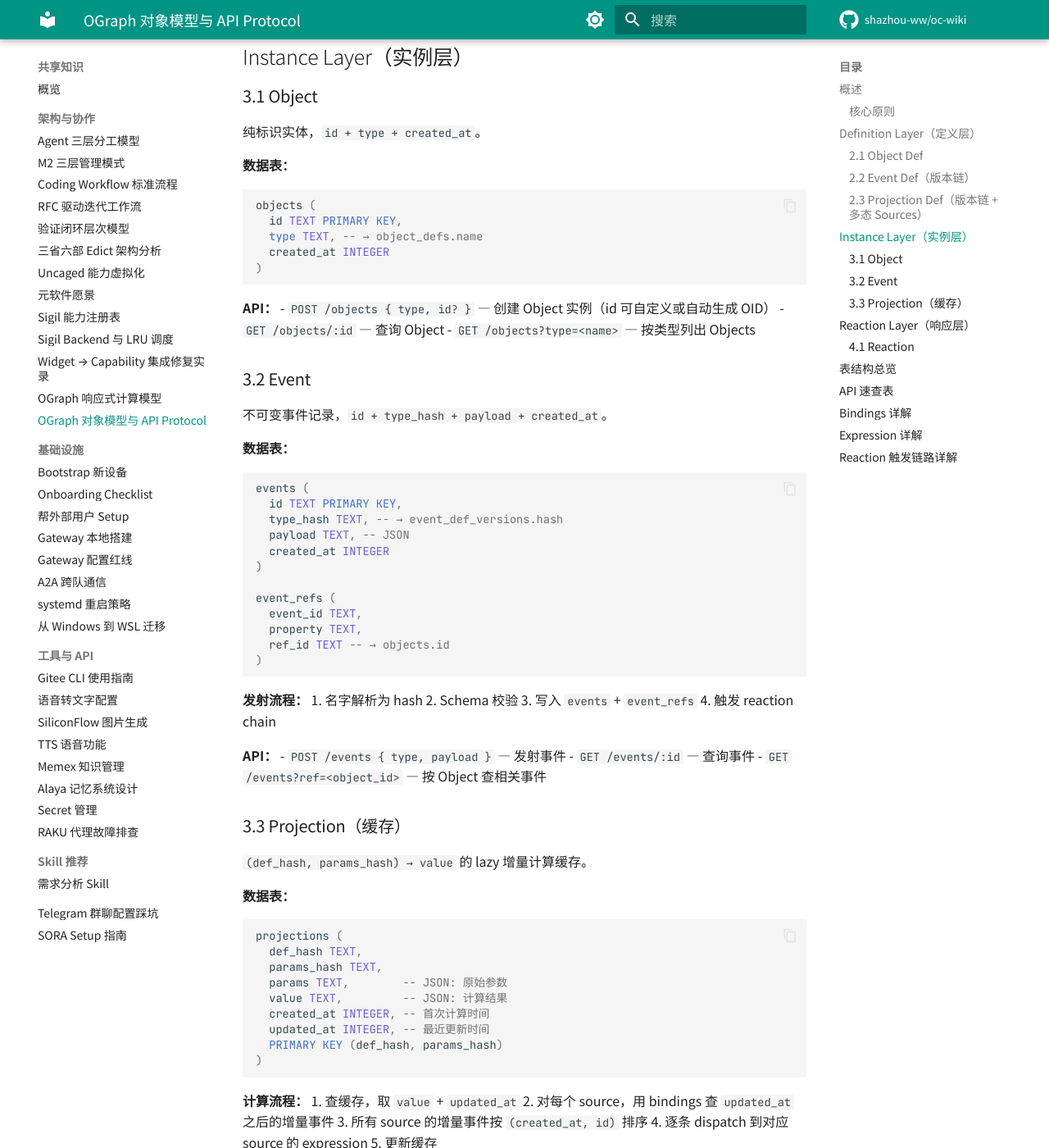
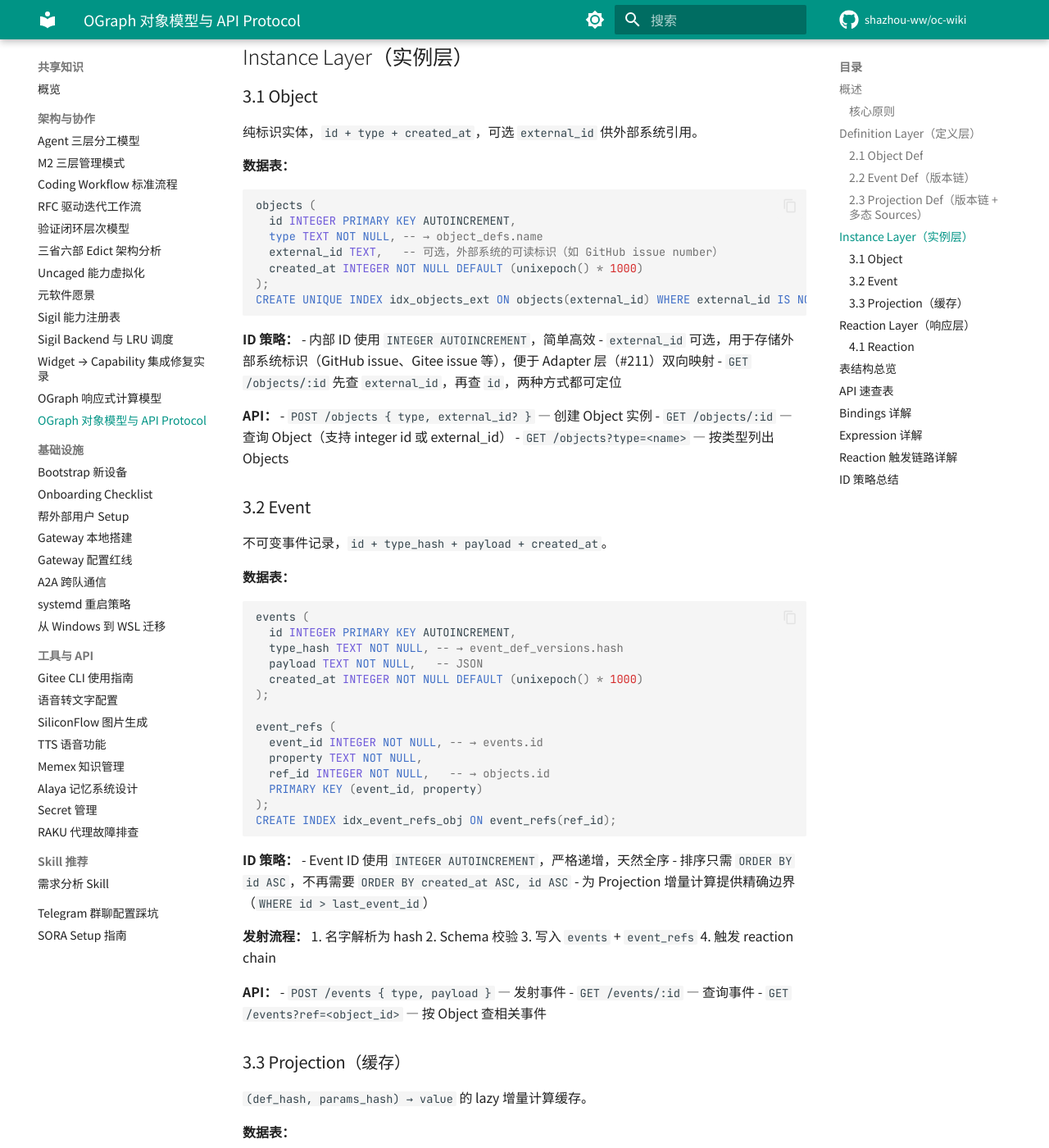
Before and after one commit to shazhou-ww/oc-wiki, an MkDocs documentation site: the page built from docs/shared/ograph-object-model.md, in a window 1280 px wide and 1400 px high, scrolled down 2494 px. Shown: the whole window at 82% size. Built offline with MkDocs 1.6.1 and Material for MkDocs 9.7.7, drawn with Linux system fonts in a browser that asks for light colours; comment, search, counter and statistics services are not loaded; some of the changed text lies outside the part shown.

Commit message:
docs: 更新 OGraph 对象模型 — 统一 INTEGER ID + external_id + last_event_id
- objects/events/event_refs ID 统一为 INTEGER AUTOINCREMENT
- objects 新增可选 external_id 列（Adapter 层外部标识映射）
- projections 缓存边界从 updated_at 改为 last_event_id（精确到条）
- 新增 ID 策略总结章节
- 基于 #214 讨论和小橘 review

提交: 小墨 🖊️（KUMA Team）

````diff
--- a/docs/shared/ograph-object-model.md
+++ b/docs/shared/ograph-object-model.md
@@ -119,20 +119,27 @@ projection_def_names (
 
 ### 3.1 Object
 
-纯标识实体，`id + type + created_at`。
+纯标识实体，`id + type + created_at`，可选 `external_id` 供外部系统引用。
 
 **数据表：**
 ```sql
 objects (
-  id TEXT PRIMARY KEY,
-  type TEXT, -- → object_defs.name
-  created_at INTEGER
-)
+  id INTEGER PRIMARY KEY AUTOINCREMENT,
+  type TEXT NOT NULL, -- → object_defs.name
+  external_id TEXT,   -- 可选，外部系统的可读标识（如 GitHub issue number）
+  created_at INTEGER NOT NULL DEFAULT (unixepoch() * 1000)
+);
+CREATE UNIQUE INDEX idx_objects_ext ON objects(external_id) WHERE external_id IS NOT NULL;
 ```
 
+**ID 策略：**
+- 内部 ID 使用 `INTEGER AUTOINCREMENT`，简单高效
+- `external_id` 可选，用于存储外部系统标识（GitHub issue、Gitee issue 等），便于 Adapter 层（#211）双向映射
+- `GET /objects/:id` 先查 `external_id`，再查 `id`，两种方式都可定位
+
 **API：**
-- `POST /objects { type, id? }` — 创建 Object 实例（id 可自定义或自动生成 OID）
-- `GET /objects/:id` — 查询 Object
+- `POST /objects { type, external_id? }` — 创建 Object 实例
+- `GET /objects/:id` — 查询 Object（支持 integer id 或 external_id）
 - `GET /objects?type=<name>` — 按类型列出 Objects
 
 ### 3.2 Event
@@ -142,18 +149,25 @@ objects (
 **数据表：**
 ```sql
 events (
-  id TEXT PRIMARY KEY,
-  type_hash TEXT, -- → event_def_versions.hash
-  payload TEXT, -- JSON
-  created_at INTEGER
-)
+  id INTEGER PRIMARY KEY AUTOINCREMENT,
+  type_hash TEXT NOT NULL, -- → event_def_versions.hash
+  payload TEXT NOT NULL,   -- JSON
+  created_at INTEGER NOT NULL DEFAULT (unixepoch() * 1000)
+);
 
 event_refs (
-  event_id TEXT,
-  property TEXT,
-  ref_id TEXT -- → objects.id
-)
+  event_id INTEGER NOT NULL, -- → events.id
+  property TEXT NOT NULL,
+  ref_id INTEGER NOT NULL,   -- → objects.id
+  PRIMARY KEY (event_id, property)
+);
+CREATE INDEX idx_event_refs_obj ON event_refs(ref_id);
 ```
+
+**ID 策略：**
+- Event ID 使用 `INTEGER AUTOINCREMENT`，严格递增，天然全序
+- 排序只需 `ORDER BY id ASC`，不再需要 `ORDER BY created_at ASC, id ASC`
+- 为 Projection 增量计算提供精确边界（`WHERE id > last_event_id`）
 
 **发射流程：**
 1. 名字解析为 hash
@@ -173,24 +187,26 @@ event_refs (
 **数据表：**
 ```sql
 projections (
-  def_hash TEXT,
-  params_hash TEXT,
-  params TEXT,        -- JSON: 原始参数
-  value TEXT,         -- JSON: 计算结果
-  created_at INTEGER, -- 首次计算时间
-  updated_at INTEGER, -- 最近更新时间
+  def_hash TEXT NOT NULL,
+  params_hash TEXT NOT NULL,
+  params TEXT NOT NULL,           -- JSON: 原始参数
+  value TEXT NOT NULL,            -- JSON: 计算结果
+  last_event_id INTEGER NOT NULL DEFAULT 0, -- 增量边界：上次处理到的 event id
+  created_at INTEGER NOT NULL DEFAULT (unixepoch() * 1000),
   PRIMARY KEY (def_hash, params_hash)
-)
+);
 ```
 
 **计算流程：**
-1. 查缓存，取 `value` + `updated_at`
-2. 对每个 source，用 bindings 查 `updated_at` 之后的增量事件
-3. 所有 source 的增量事件按 `(created_at, id)` 排序
+1. 查缓存，取 `value` + `last_event_id`
+2. 对每个 source，用 bindings 查 `id > last_event_id` 的增量事件
+3. 所有 source 的增量事件按 `id ASC` 排序（integer 自增天然全序）
 4. 逐条 dispatch 到对应 source 的 expression
-5. 更新缓存
+5. 更新缓存的 `value` 和 `last_event_id`
 
-无缓存时从 `initial_value` + 全量事件计算。
+无缓存时从 `initial_value` + 全量事件计算（`WHERE id > 0`）。
+
+**增量精度：** 使用 `last_event_id`（integer）替代 `updated_at`（timestamp），精确到条，零遗漏零重复。
 
 **API：**
 - `GET /projections/:name?param1=val1&param2=val2` — 查询 Projection 值
@@ -244,7 +260,7 @@ Event 发生
 | 定义版本 | `event_def_versions`, `projection_def_versions` | immutable |
 | 定义 sources | `projection_def_sources` | immutable（随版本） |
 | 名字指针 | `event_def_names`, `projection_def_names` | mutable（UPDATE current_hash） |
-| 实例 | `objects`, `events` | append-only |
+| 实例 | `objects`, `events` | append-only（ID 均为 INTEGER AUTOINCREMENT） |
 | 关联 | `event_refs` | append-only |
 | 缓存 | `projections` | mutable（缓存刷新） |
 | 响应 | `reactions` | CRUD |
@@ -335,4 +351,20 @@ SELECT projection_hash FROM projection_def_sources WHERE event_def_hash = ?
 
 ---
 
+## ID 策略总结
+
+| 实体 | ID 类型 | 理由 |
+|---|---|---|
+| Object | INTEGER AUTOINCREMENT | 内部标识足够，外部引用走 `external_id` |
+| Event | INTEGER AUTOINCREMENT | 严格递增，做增量边界，天然全序 |
+| Reaction | INTEGER AUTOINCREMENT | 纯内部实体 |
+| Def versions | content hash (TEXT) | 内容寻址，版本链语义需要 |
+| Def names | name (TEXT) | 可变指针 |
+
+**原则：** 实例层全部 integer（性能 + 精度），定义层保持 content hash（语义需要）。
+
+---
+
 *本文档作为 OGraph v2.4+ 的技术规范，供系统集成和 API 调用参考。*
+
+*维护: 小墨 🖊️（KUMA Team）*
````
